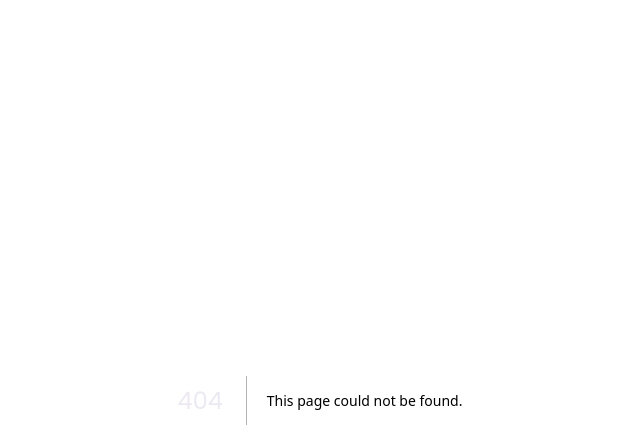
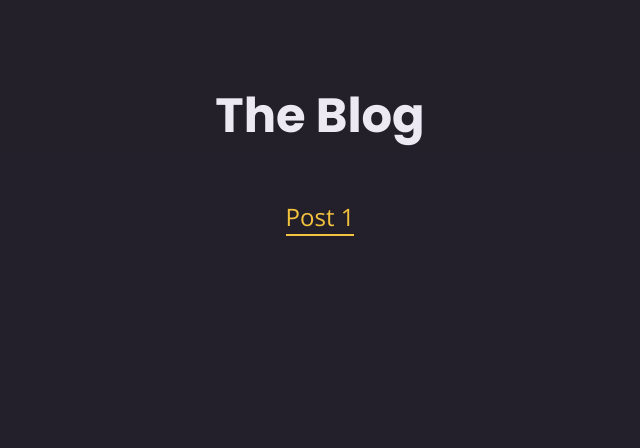
Before and after one commit to zivkoss/react-nextjs.., a Next.js app: page /blog/1 in a window 1280 px wide. Before the commit this address had no page. Shown: the top 448 px of the page, without its empty margins (320-960 px from the left). Built offline with nearby package versions, Linux system fonts and the light colour scheme.

Commit message:
add new components file in app folder

```diff
--- /dev/null
+++ b/app/blog/[slug]/page.js
@@ -0,0 +1,9 @@
+import Link from 'next/link';
+
+export default function BlogPage() {
+    return <main>
+        <h1>The Blog</h1>
+        <p><Link href="/blog/post-1">Post 1</Link></p>
+        <p></p>
+    </main>
+}
--- a/app/page.js
+++ b/app/page.js
@@ -1,6 +1,6 @@
 import Link from 'next/link';
 
-import Header from './header';
+import Header from '@/components/header';
 
 export default function Home() {
   // console.log('Executing...')
```
